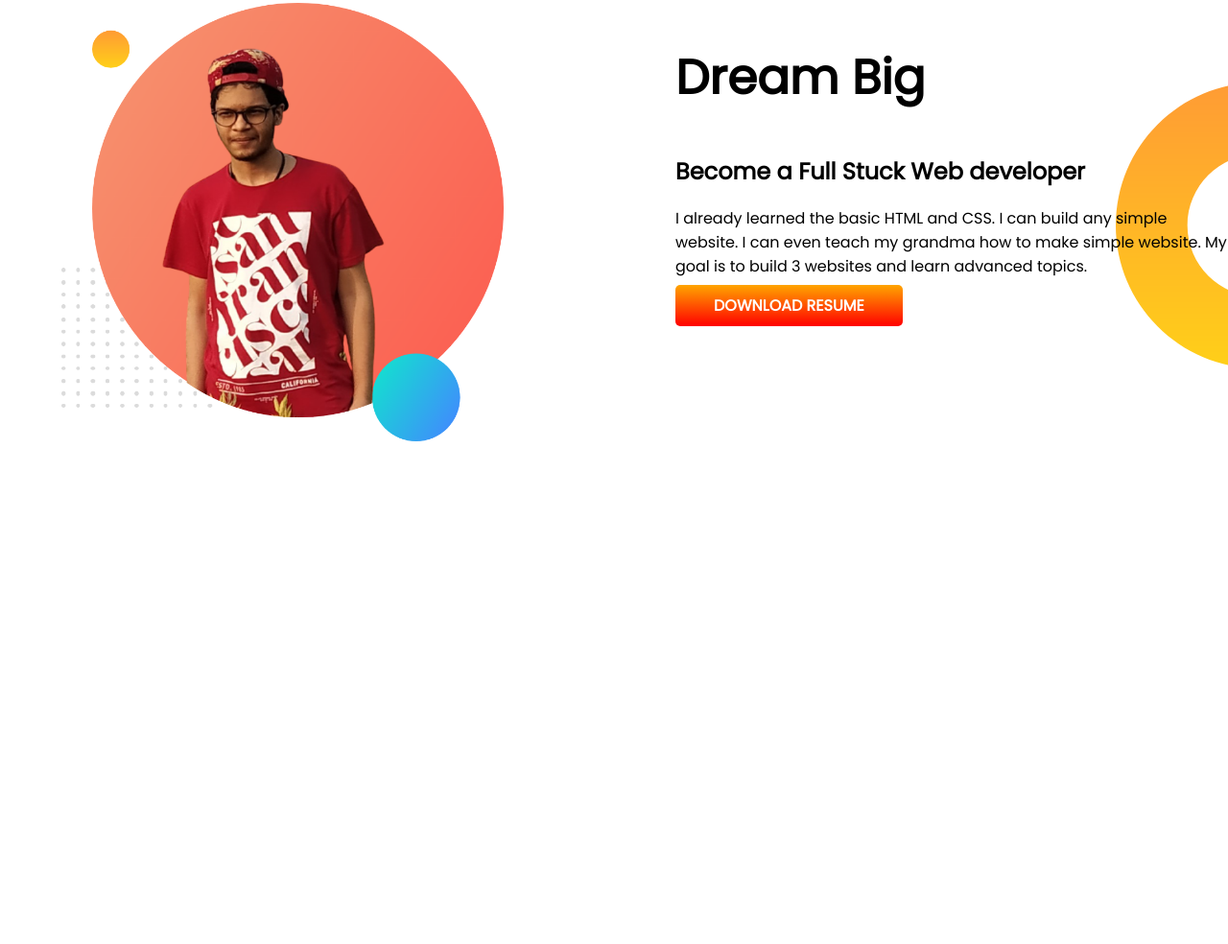
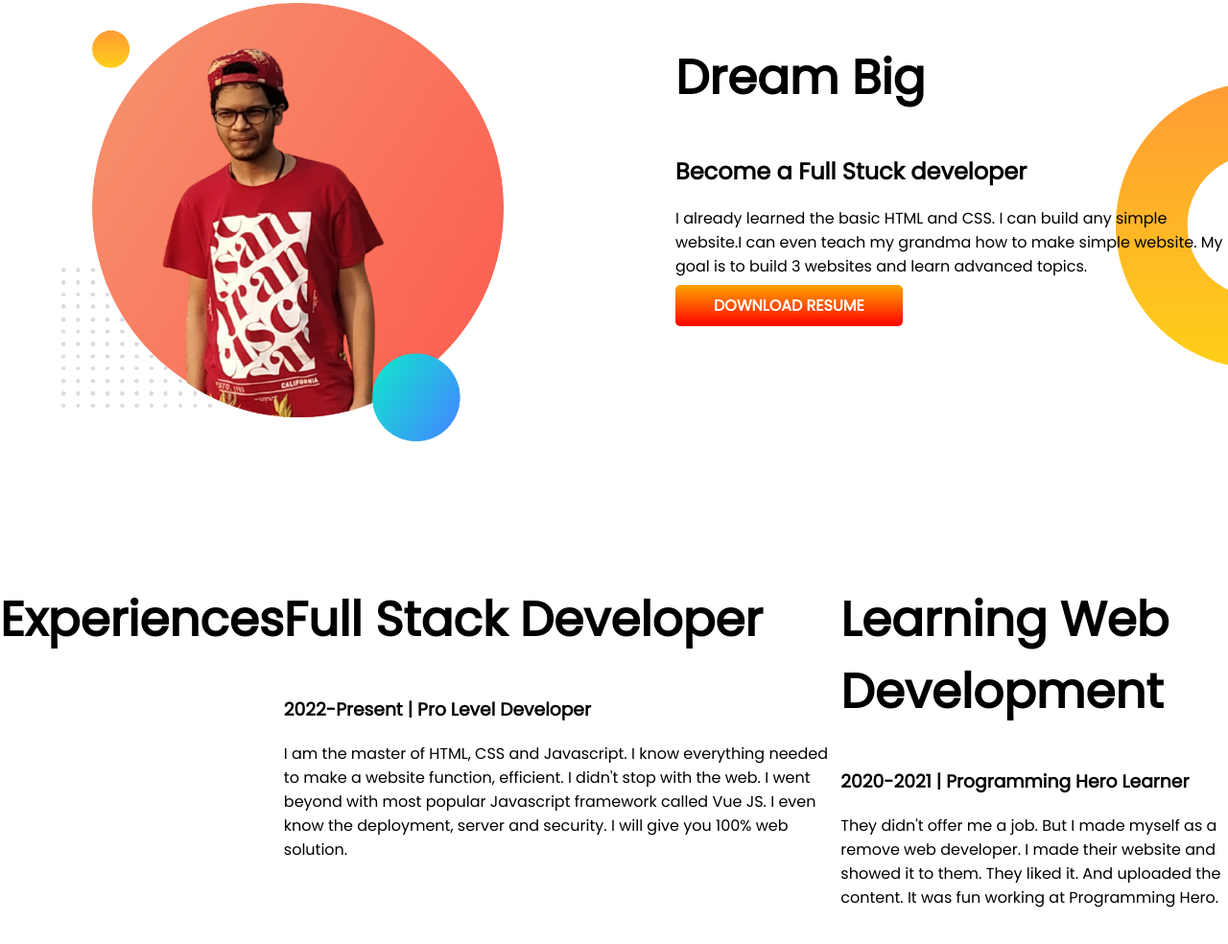
Before and after one commit to Al-Ferdous/developer-portfolio, a plain HTML site: page index.html in a window 1280 px wide. Shown: the part 660-1644 px from the top of the page at 96% size. Before the commit the page ends 1227 px from the top, so only its background shows below. Drawn offline with Linux system fonts and the light colour scheme.

Commit message:
experience area added

```diff
--- a/index.html
+++ b/index.html
@@ -40,14 +40,32 @@
         </div>
         <div class="half-width">
             <h1>Dream Big</h1>
-            <h2>Become a Full Stuck Web developer</h2>
-            <P>I already learned the basic HTML and CSS. I can build any simple website. I can even teach my grandma how
+            <h2>Become a Full Stuck developer</h2>
+            <P>I already learned the basic HTML and CSS. I can build any simple website.I can even teach my grandma how
                 to make simple website. My goal is to build 3 websites and learn advanced topics.</P>
             <a class="link-button" target="_blank" href="">DOWNLOAD RESUME</a>
 
+        </div>
+    </section>
+    <section class="experience-area">
+        <h1> Experiences</h1>
+        <div>
+            <h1>Full Stack Developer</h1>
+            <h3>2022-Present | Pro Level Developer</h3>
+            <p>I am the master of HTML, CSS and Javascript. I know everything needed to make a website function,
+                efficient. I didn't stop with the web. I went beyond with most popular Javascript framework called Vue
+                JS. I even know the deployment, server and security. I will give you 100% web solution.</p>
+
+        </div>
+
+        <div>
+            <h1>Learning Web Development</h1>
+            <h3>2020-2021 | Programming Hero Learner</h3>
+            <p>They didn't offer me a job. But I made myself as a remove web developer. I made their website and showed
+                it to them. They liked it. And uploaded the content. It was fun working at Programming Hero.</p>
+        </div>
 
 
-        </div>
     </section>
 </body>
 
```
